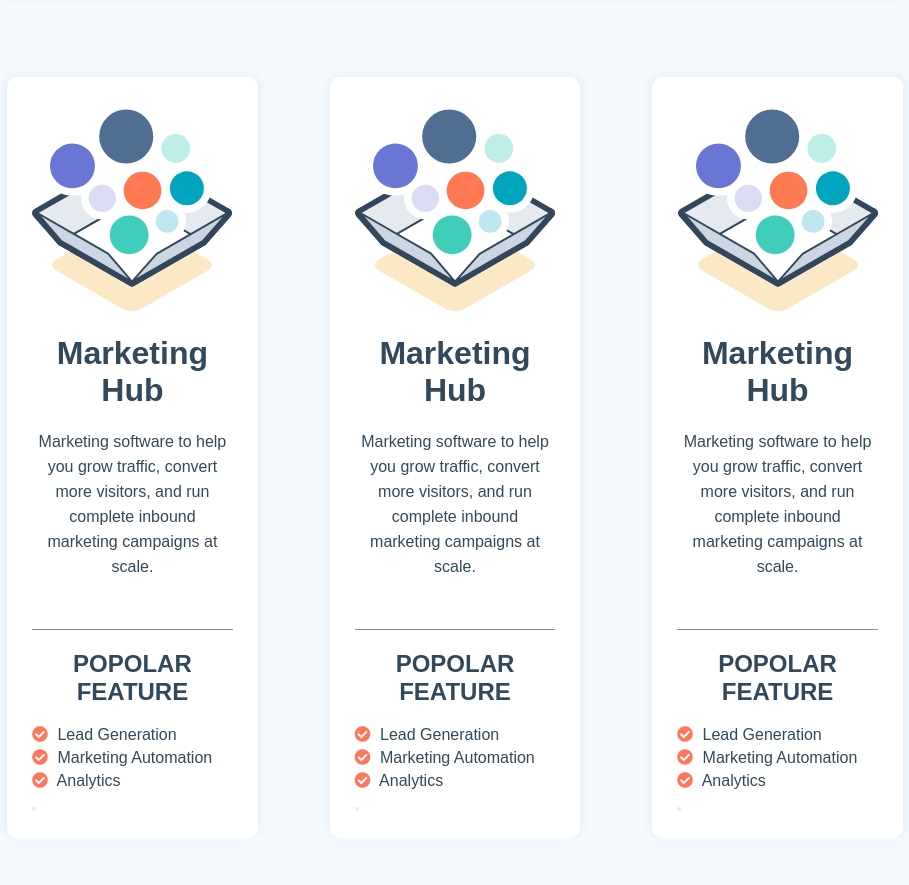
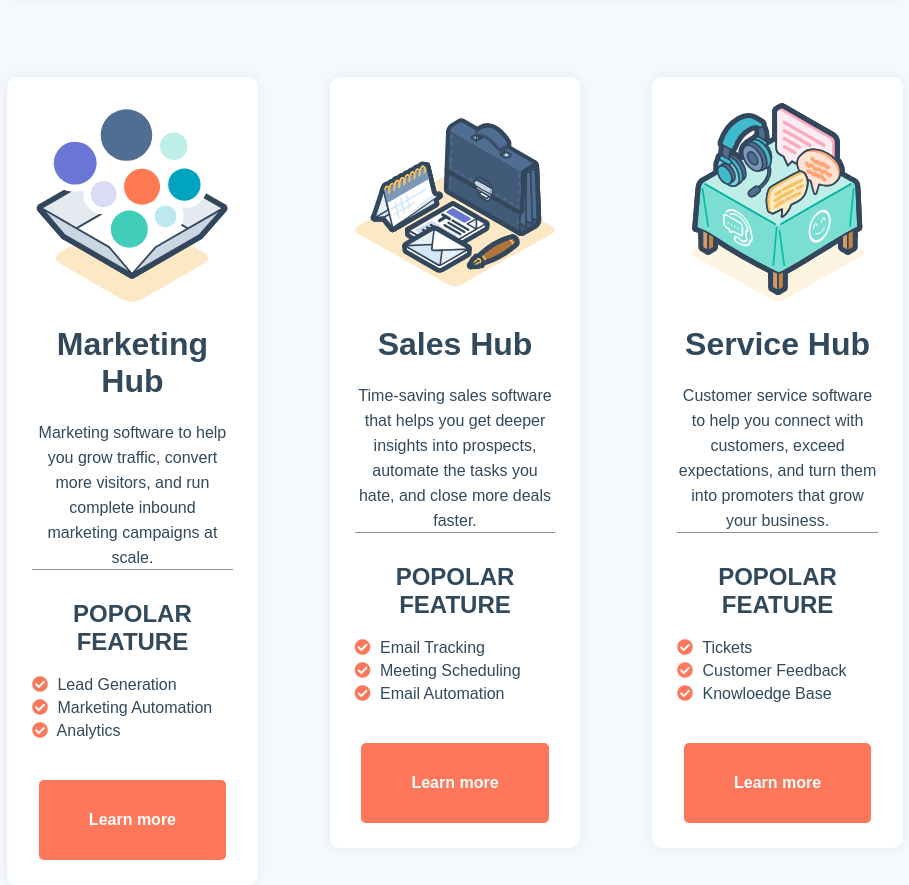
Before and after one commit to FabioMezzina/htmlcss-hubspot, a plain HTML site: page index.html in a window 1280 px wide. Shown: the part 1940-2825 px from the top of the page, without its empty margins (185-1094 px from the left). Before the commit the page ends 2778 px from the top, so only its background shows below. Drawn offline with Linux system fonts and the light colour scheme.

Commit message:
complete service bot section

```diff
--- a/css/style.css
+++ b/css/style.css
@@ -35,6 +35,9 @@ a {
   color: inherit;
 }
 
+ul {
+  list-style: none;
+}
 .container-dimension {
   margin: 0 15%;
   /* width: 70%;
@@ -51,11 +54,6 @@ a {
   border-radius: 5px;
   border: none;
   cursor: pointer;
-}
-
-.product-logo {
-  width: 200px;
-  margin-bottom: 20px;
 }
 
 .product-border {
@@ -154,10 +152,6 @@ a {
   transform: translateY(-50%);
 }
 
-.nav-bot-menu ul {
-  list-style: none;
-}
-
 .nav-bot-menu li {
   display: inline-block;
   margin-left: 20px;
@@ -209,6 +203,16 @@ header .orange-button + p {
 
 /*  ------------- MAIN ------------- */
 
+main li i {
+  color: #fe775a;
+}
+
+.product-logo {
+  width: 200px;
+  height: 200px;
+  margin-bottom: 20px;
+}
+
 /*  SERVICES  */
 
 .services-title {
@@ -247,10 +251,6 @@ header .orange-button + p {
   margin-bottom: 25px;
 }
 
-.crm-right ul {
-  list-style: none;
-}
-
 .crm-right li {
   display: inline-block;
   margin-right: 40px;
@@ -258,7 +258,6 @@ header .orange-button + p {
 
 .crm-right li i {
   margin-right: 10px;
-  color: #fe775a;
 }
 
 
@@ -277,22 +276,22 @@ header .orange-button + p {
 
 .product p {
     padding-bottom: 50px;
-    margin-bottom: 20px;
+    margin-bottom: 30px;
+    height: 150px;
     border-bottom: 1px solid #899397;
 }
 
 .product ul {
-  list-style: none;
-  text-align: left;
+  margin-bottom: 40px;
 }
 
 .product li {
+  text-align: left;
   margin-bottom: 5px;
 }
 
 .product li i {
   margin-right: 5px;
-  color: #fe775a;
 }
 
 .product:nth-child(2) {
--- a/index.html
+++ b/index.html
@@ -142,51 +142,54 @@
                 <i class="fas fa-check-circle"></i>
                 <span>Analytics</span>
               </li>
-              <button type="button" name="button"></button>
             </ul>
+            <button type="button" name="learn-more" class="orange-button">Learn more</button>
           </div>
+
           <div class="product product-border">
-            <img src="./img/Marketing-Hub-Free.svg" alt="marketing logo" class="product-logo">
-            <h3>Marketing Hub</h3>
-            <p>Marketing software to help you grow traffic, convert more visitors, and run complete inbound marketing campaigns at scale.</p>
+            <img src="./img/Sales-Professional-Illustration.svg" alt="marketing logo" class="product-logo">
+            <h3>Sales Hub</h3>
+            <p>Time-saving sales software that helps you get deeper insights into prospects, automate the tasks you hate, and close more deals faster.</p>
             <h4>POPOLAR FEATURE</h4>
             <ul>
               <li>
                 <i class="fas fa-check-circle"></i>
-                <span>Lead Generation</span>
+                <span>Email Tracking</span>
               </li>
               <li>
                 <i class="fas fa-check-circle"></i>
-                <span>Marketing Automation</span>
+                <span>Meeting Scheduling</span>
               </li>
               <li>
                 <i class="fas fa-check-circle"></i>
-                <span>Analytics</span>
+                <span>Email Automation</span>
               </li>
-              <button type="button" name="button"></button>
             </ul>
+            <button type="button" name="learn-more" class="orange-button">Learn more</button>
           </div>
+
           <div class="product product-border">
-            <img src="./img/Marketing-Hub-Free.svg" alt="marketing logo" class="product-logo">
-            <h3>Marketing Hub</h3>
-            <p>Marketing software to help you grow traffic, convert more visitors, and run complete inbound marketing campaigns at scale.</p>
+            <img src="./img/Service-Hub-Illustration.svg" alt="marketing logo" class="product-logo">
+            <h3>Service Hub</h3>
+            <p>Customer service software to help you connect with customers, exceed expectations, and turn them into promoters that grow your business.</p>
             <h4>POPOLAR FEATURE</h4>
             <ul>
               <li>
                 <i class="fas fa-check-circle"></i>
-                <span>Lead Generation</span>
+                <span>Tickets</span>
               </li>
               <li>
                 <i class="fas fa-check-circle"></i>
-                <span>Marketing Automation</span>
+                <span>Customer Feedback</span>
               </li>
               <li>
                 <i class="fas fa-check-circle"></i>
-                <span>Analytics</span>
+                <span>Knowloedge Base</span>
               </li>
-              <button type="button" name="button"></button>
             </ul>
+            <button type="button" name="learn-more" class="orange-button">Learn more</button>
           </div>
+
           <div class="">
 
           </div>
```
